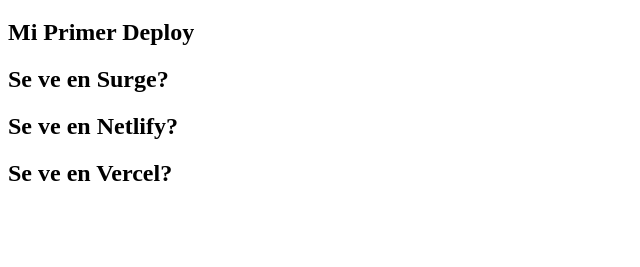
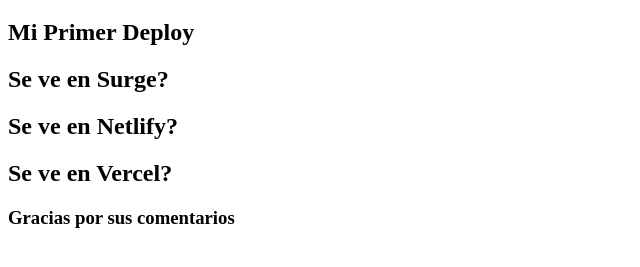
Before and after one commit to oscarindex/mysite.io, a plain HTML site: page index.html in a window 1280 px wide. Shown: the part 61-328 px from the top of the page, without its empty margins (0-640 px from the left). Drawn offline with Linux system fonts and the light colour scheme.

Commit message:
Agradecimiento
Agradecimiento

```diff
--- a/index.html
+++ b/index.html
@@ -12,5 +12,7 @@
     <h2>Se ve en Surge?</h2>
     <h2>Se ve en Netlify?</h2>
     <h2>Se ve en Vercel?</h2>
+
+    <h3>Gracias por sus comentarios</h3>
 </body>
 </html>
```
